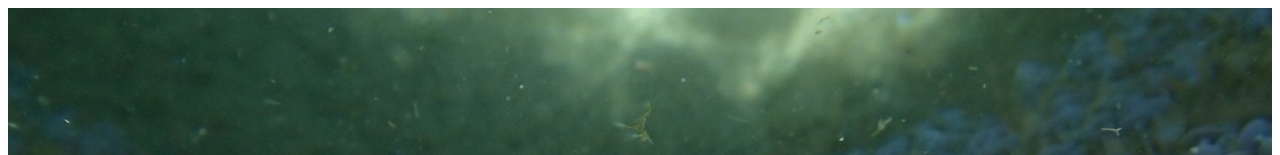
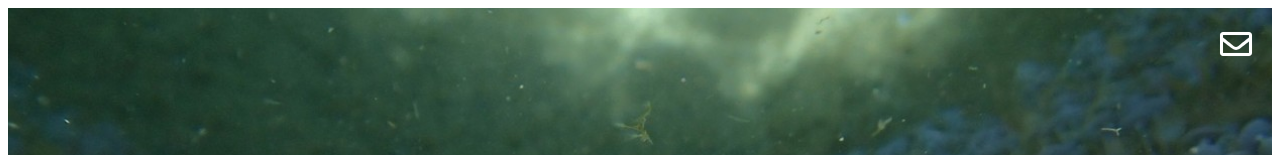
Before and after one commit to gudmar/myProjects, an Angular app: page / in a window 1280 px wide. Shown: the top 155 px of the page. Built offline with nearby package versions, Linux system fonts and the light colour scheme.

Commit message:
Added mailing functionality, and first font awsome added: envelope

```diff
--- a/src/app/app.module.ts
+++ b/src/app/app.module.ts
@@ -16,7 +16,10 @@ import { NavButtonComponent } from './components/navigation/nav-button/nav-butto
 import { EmploymentEntryComponent } from './components/content-section/document-section/employment-entry/employment-entry.component';
 import { SkillListComponent } from './components/content-section/document-section/skill-list/skill-list.component';
 import { PortfolioEntryComponent } from './components/content-section/document-section/portfolio-entry/portfolio-entry.component';
-import { FontAwesomeModule } from '@fortawesome/angular-fontawesome'
+import { FontAwesomeModule } from '@fortawesome/angular-fontawesome';
+import { library } from '@fortawesome/fontawesome-svg-core';
+import { faEnvelope } from '@fortawesome/free-regular-svg-icons';
+import { faFilm } from '@fortawesome/free-solid-svg-icons';
 
 @NgModule({
   declarations: [
@@ -44,4 +47,9 @@ import { FontAwesomeModule } from '@fortawesome/angular-fontawesome'
   ],
   bootstrap: [AppComponent]
 })
-export class AppModule { }
+export class AppModule {
+  constructor(){
+    let faIcons = [faFilm, faEnvelope,]
+    library.add(...faIcons);
+  }
+}
--- a/src/app/components/content-section/document-section/employment-entry/employment-entry.component.html
+++ b/src/app/components/content-section/document-section/employment-entry/employment-entry.component.html
@@ -1,5 +1,6 @@
 
     <section>
+            <!-- <fa-icon [icon]="filmIcon"></fa-icon> -->
         <div class="row">
             <div class="col timeline">
                 <div class="row">
--- a/src/app/components/content-section/document-section/employment-entry/employment-entry.component.scss
+++ b/src/app/components/content-section/document-section/employment-entry/employment-entry.component.scss
@@ -1,3 +1,5 @@
+
+
 $timeline-width: 40px;
 $dot-margin: 10px;
 $timeline-color: gray;
--- a/src/app/components/content-section/document-section/employment-entry/employment-entry.component.ts
+++ b/src/app/components/content-section/document-section/employment-entry/employment-entry.component.ts
@@ -1,4 +1,5 @@
 import { Component, OnInit, Input } from '@angular/core';
+import { faFilm } from '@fortawesome/free-solid-svg-icons'
 
 @Component({
   selector: 'employment-entry',
@@ -11,6 +12,7 @@ export class EmploymentEntryComponent implements OnInit {
   @Input() title: string = '';
   @Input() dates: string = '';
   @Input() subtitle: string = '';
+  filmIcon = faFilm;
   constructor() { }
 
   ngOnInit(): void {
--- a/src/app/components/head-section/head-section.component.html
+++ b/src/app/components/head-section/head-section.component.html
@@ -1,6 +1,11 @@
 <header class="paralax-bg center" >
     <div class="second-plan paralax-bg" [ngStyle]="{'background-image': 'url('+getImagePath(imageName)+')'}">
 
+    </div>
+    <div class="icons">
+        <a [href]="openEmailClient()">
+            <fa-icon [icon]="envelope" [styles]="{'stroke':'white', 'color': 'white'}" size="2x"></fa-icon>
+        </a>
     </div>
     <div class="first-plan">
             <h1>{{title}}</h1>
--- a/src/app/components/head-section/head-section.component.scss
+++ b/src/app/components/head-section/head-section.component.scss
@@ -28,3 +28,9 @@ header{
     height: 100%;
     transform: translateZ(-1px) scale(1.5);
 }
+.icons{
+    position: absolute;
+    right: 20px;
+    top:20px;
+    z-index: 1;
+}
--- a/src/app/components/head-section/head-section.component.ts
+++ b/src/app/components/head-section/head-section.component.ts
@@ -1,4 +1,6 @@
 import { Component, OnInit, Input } from '@angular/core';
+import { MailToService } from '../../services/mail-to.service';
+import { faEnvelope } from '@fortawesome/free-regular-svg-icons';
 
 @Component({
   selector: 'head-section',
@@ -12,7 +14,8 @@ export class HeadSectionComponent implements OnInit {
   @Input() imageName:string = '';
   @Input() menuContent:any[] = [];
   @Input() startPage:string = '';
-  constructor() { }
+  envelope = faEnvelope;
+  constructor(private mailer: MailToService) { }
 
   ngOnInit(): void {
     let path = this.getImagePath(this.imageName)
@@ -21,4 +24,7 @@ export class HeadSectionComponent implements OnInit {
   getImagePath(imageName:string){
     return `../../../../assets/${imageName}`
   }
+  openEmailClient(){
+    return this.mailer.eMailMe('Hi, ')
+  }
 }
--- /dev/null
+++ b/src/app/services/mail-to.service.ts
@@ -0,0 +1,19 @@
+import { Injectable } from '@angular/core';
+
+@Injectable({
+  providedIn: 'root'
+})
+export class MailToService {
+  details: any = {
+    destinationAddress: 'gudalewicz.marek@gmail.com',
+    subject: 'Lets talk'
+  }
+  constructor() {
+
+  }
+  eMailMe(message:string){
+    return `mailto:${this.details.destinationAddress}?subject=${this.details.subject}&body=${message}`
+  }
+
+
+}
```
Also changed, not shown: 1 other file (tests, documents, lock files or other folders).
